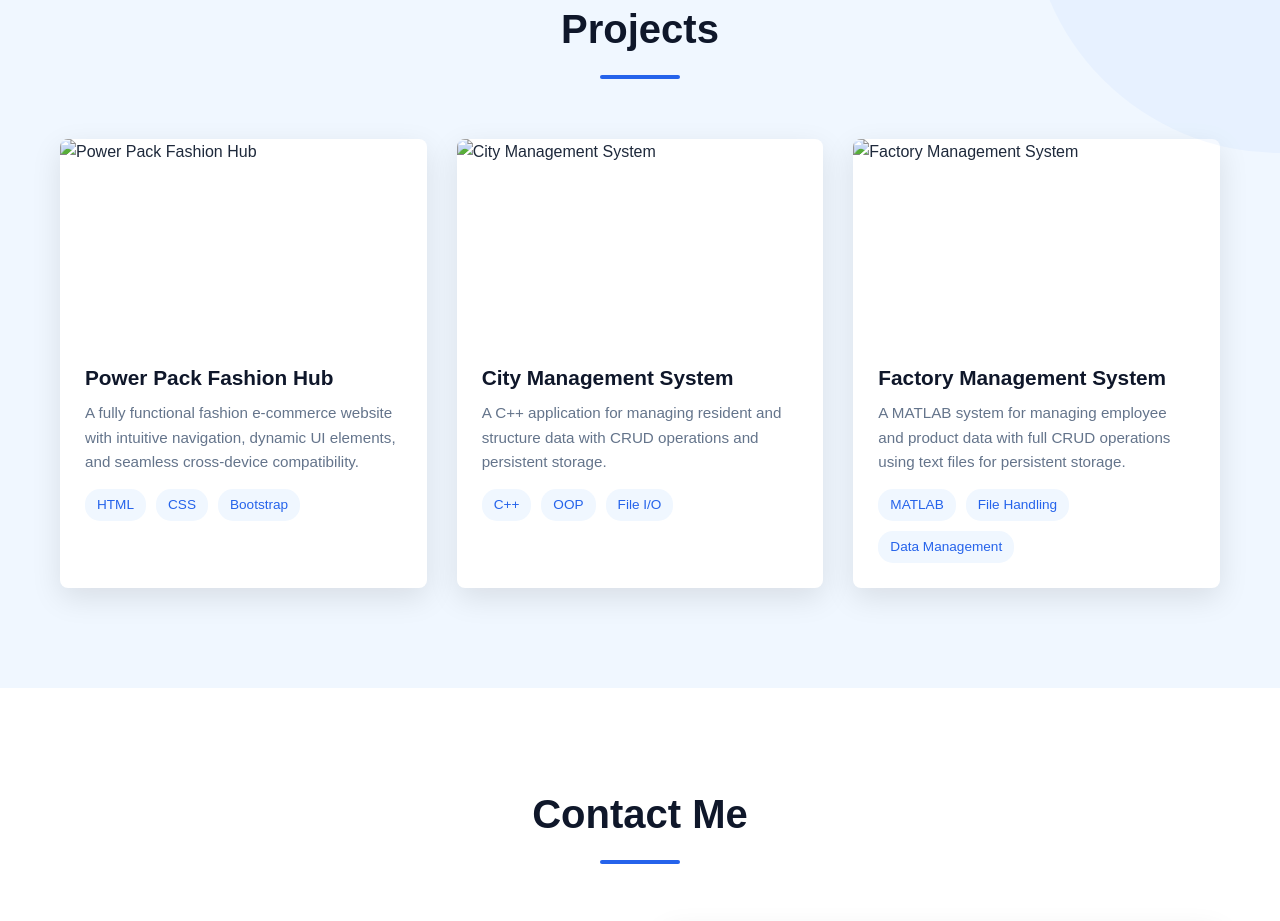
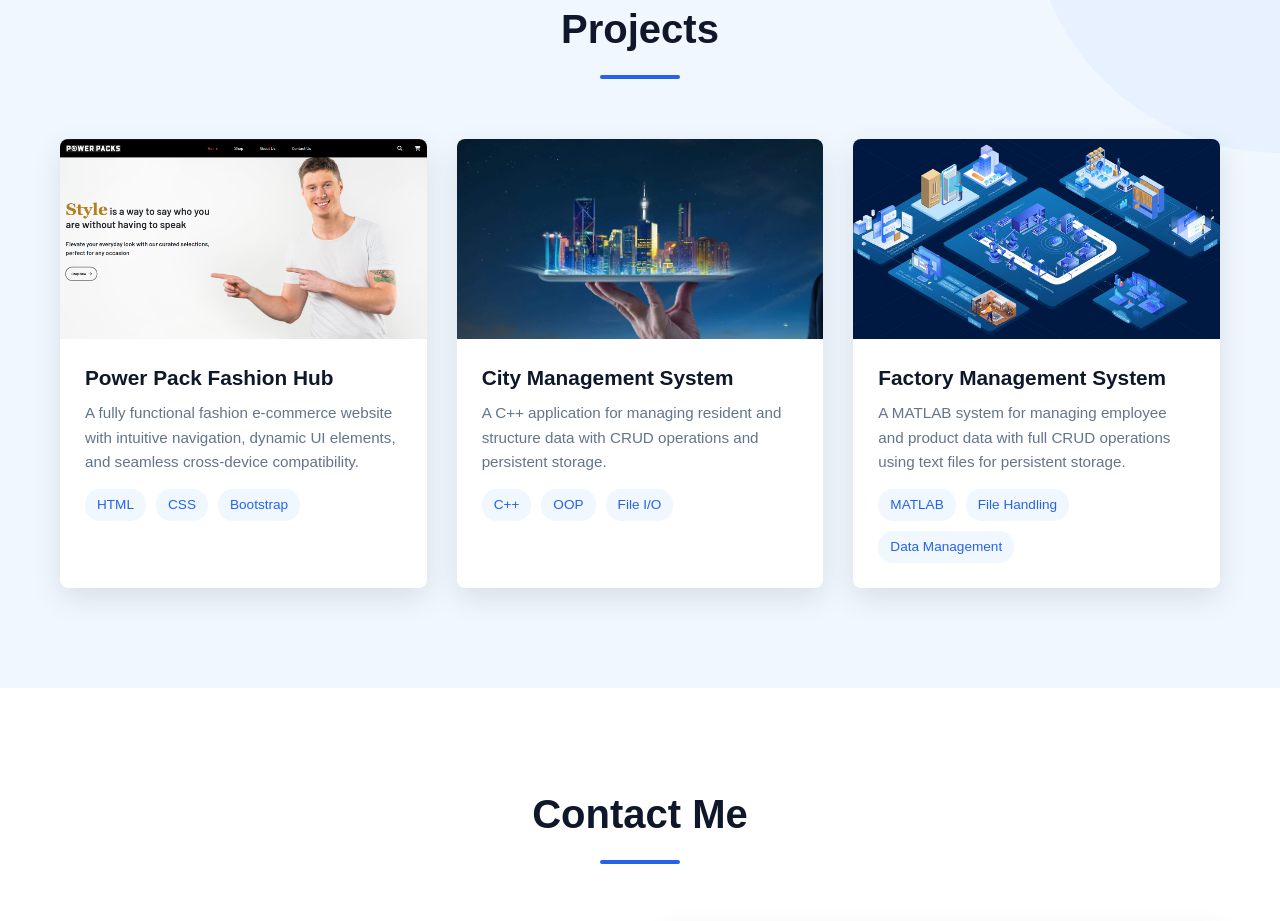
Before and after one commit to IbrahimKadry/Personal-website, a plain HTML site: page index.html in a window 1280 px wide. Shown: the part 4638-5559 px from the top of the page. Drawn offline with Linux system fonts and the light colour scheme.

Commit message:
Update index.html

```diff
--- a/index.html
+++ b/index.html
@@ -286,7 +286,7 @@
                 <div class="projects-grid">
                     <div class="project-card">
                         <div class="project-image">
-                            <img src="Media/image/Screenshot 2025-04-18 210145.png" alt="Power Pack Fashion Hub">
+                            <img src="Screenshot 2025-04-18 210145.png" alt="Power Pack Fashion Hub">
                             <div class="overlay">
                                 <div class="project-links">
                                     <a href="#" class="project-link"><i class="fas fa-eye"></i> View</a>
@@ -307,7 +307,7 @@
 
                     <div class="project-card">
                         <div class="project-image">
-                            <img src="Media/image/AdobeStock_267249316 (1).webp" alt="City Management System">
+                            <img src="AdobeStock_267249316 (1).webp" alt="City Management System">
                             <div class="overlay">
                                 <div class="project-links">
                                     <a href="#" class="project-link"><i class="fas fa-eye"></i> View</a>
@@ -328,7 +328,7 @@
 
                     <div class="project-card">
                         <div class="project-image">
-                            <img src="Media/image/homag-software-factory-management-system.jpg" alt="Factory Management System">
+                            <img src="homag-software-factory-management-system.jpg" alt="Factory Management System">
                             <div class="overlay">
                                 <div class="project-links">
                                     <a href="#" class="project-link"><i class="fas fa-eye"></i> View</a>
```
